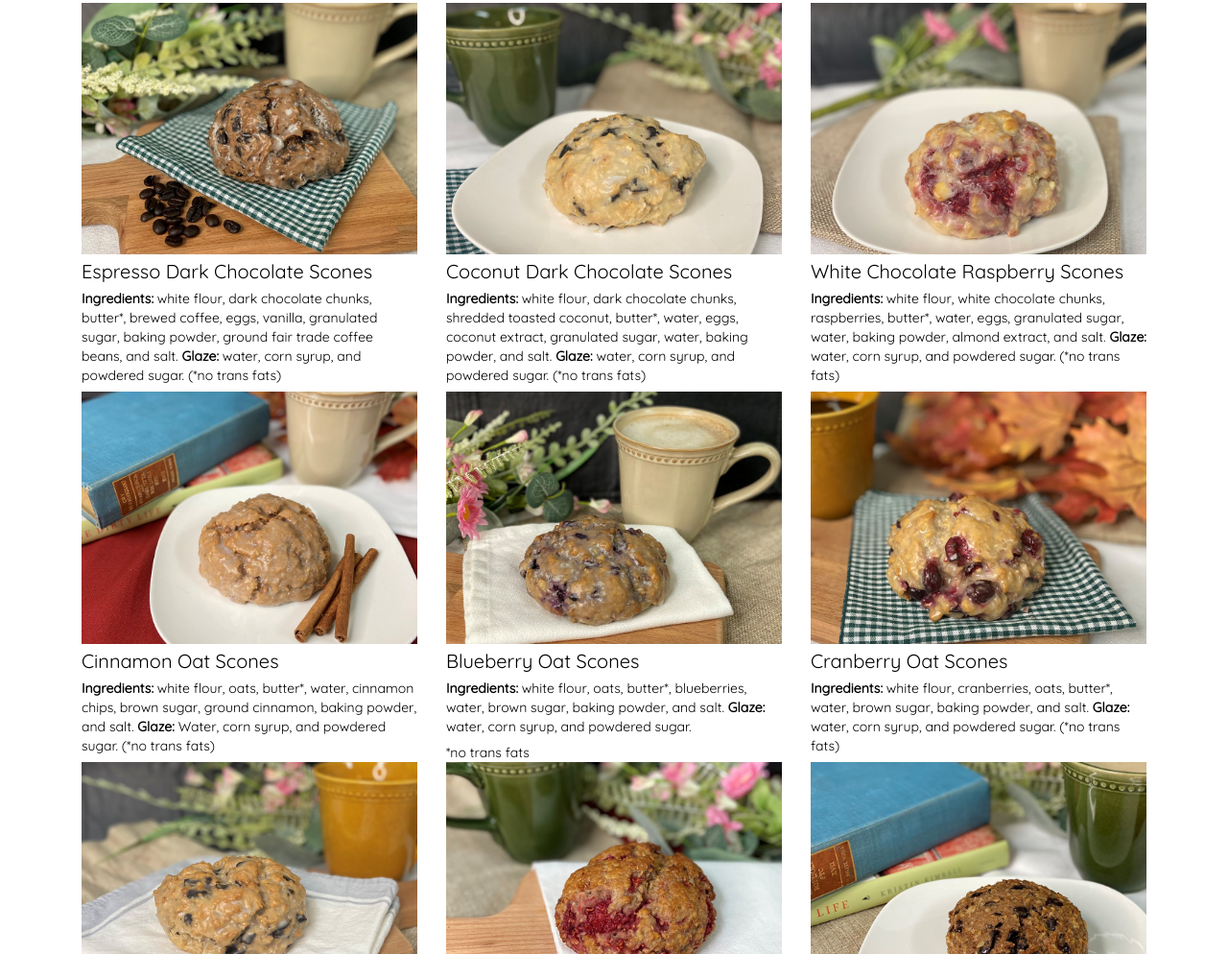
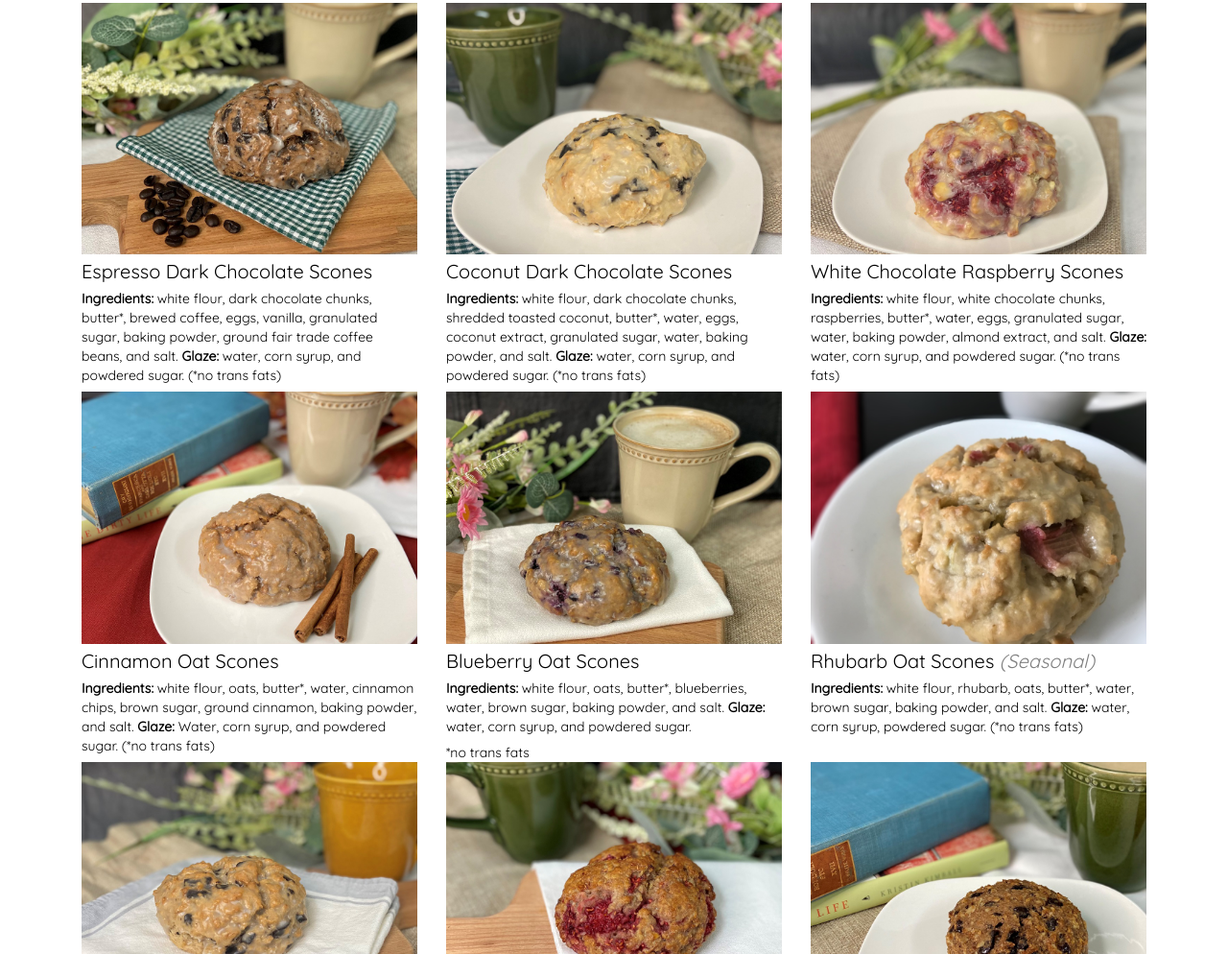
Before and after one commit to chrisandlorisbakehouse/chrisandlorisbakehouse.github.io, a website: page products.html in a window 1280 px wide. Shown: the part 216-1210 px from the top of the page at 96% size. Drawn offline with nearby package versions, Linux system fonts and the light colour scheme; a web font is replaced by a local one.

Commit message:
replace cranberry with rhubarb

```diff
--- a/products.html
+++ b/products.html
@@ -177,24 +177,24 @@
   <p>*no trans fats</p>
 </div>
 
-<div class="container scone col-md-4">
+<!-- <div class="container scone col-md-4">
   <img src="../assets/img/3_cranberry.jpg" alt="Cranberry" class="image">
   <h3 class="productnames">Cranberry Oat Scones</h3>
   <p class = "ingredients"><b>Ingredients:</b>  white flour, cranberries, oats, butter*, water, brown sugar, baking powder, and salt.
   <b>Glaze:</b> water, corn syrup, and powdered sugar. (*no trans fats)</p>
-</div>
+</div> -->
 
-
+<div class="container scone col-md-4">
+  <img src="../assets/img/rhubarb.png" alt="Rhubarb" class="image">
+  <h3 class="productnames">Rhubarb Oat Scones <i style="color:grey">(Seasonal)</i></h3>
+   <p class = "ingredients"><b>Ingredients:</b> white flour, rhubarb, oats, butter*, water, brown sugar, baking powder, and salt.
+  <b><b>Glaze:</b></b> water, corn syrup, powdered sugar. (*no trans fats)</p>
+  </div>
 </div>
 
 <!-- END SEMI HEALTHY ROW 1 -->
 
-<!-- <div class="container scone col-md-4">
-  <img src="../assets/img/rhubarb.png" alt="Rhubarb" class="image">
-  <h3 class="productnames">Rhubarb Oat Scones <i style="color:grey">(Seasonal)</i></h3>
-   <p class = "ingredients"><b>Ingredients:</b> white flour, rhubarb, oats, butter*, water, brown sugar, baking powder, and salt.
-  <b><b>Glaze:</b></b> water, corn syrup, powdered sugar. (*no trans fats)</p>
-  </div> -->
+
 
 <!-- START SEMI HEALTHY ROW 2 -->
 <div class = "container">
```
